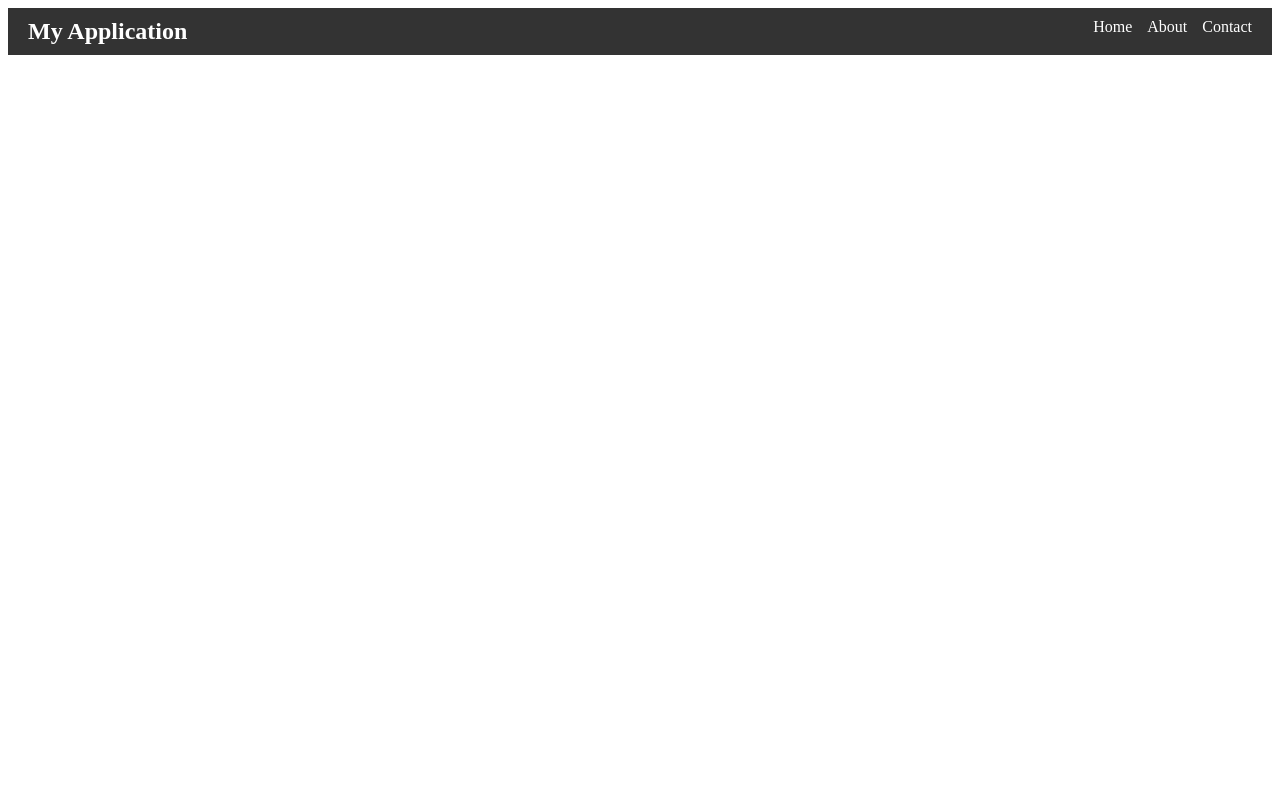
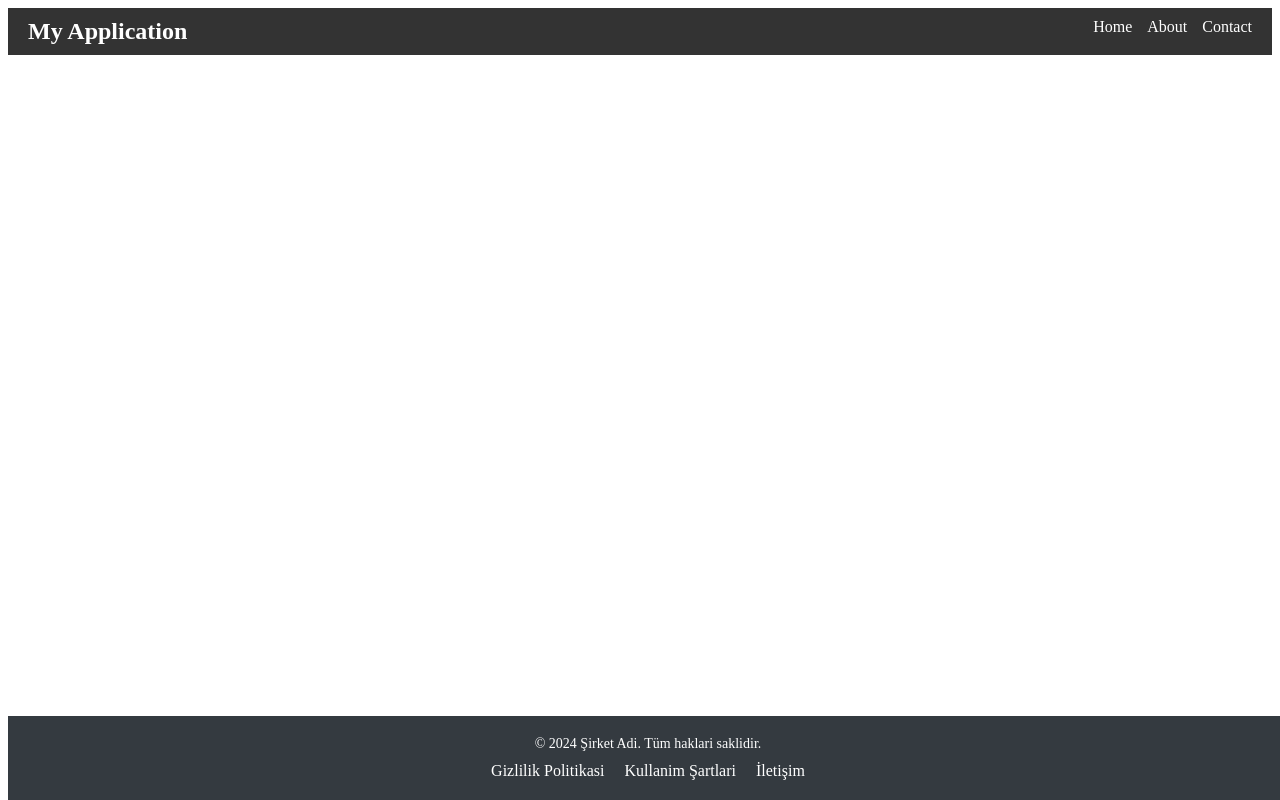
Before and after one commit to DDursuncanuzel/B-log, an Angular app: page / in a window 1280 px wide. Built offline with nearby package versions, Linux system fonts and the light colour scheme.

Commit message:
footerın eklenmesi

```diff
--- a/src/app/app.component.html
+++ b/src/app/app.component.html
@@ -1,2 +1,9 @@
 <app-header></app-header>
 <router-outlet></router-outlet>
+
+<app-footer></app-footer>
+<router-outlet></router-outlet>
+
+<div class="content">
+    <router-outlet></router-outlet>
+</div>
--- a/src/app/app.component.ts
+++ b/src/app/app.component.ts
@@ -3,12 +3,13 @@ import { Component, NgModule, OnInit } from '@angular/core';
 import { RouterOutlet } from '@angular/router';
 import { HeaderComponent } from './header/header.component';
 import { RouterLink } from '@angular/router';
+import { FooterComponent } from "./footer/footer.component";
 
 
 @Component({
   selector: 'app-root',
   standalone: true,
-  imports: [RouterOutlet, HeaderComponent, RouterLink ],
+  imports: [RouterOutlet, HeaderComponent, RouterLink, FooterComponent],
   templateUrl: './app.component.html',
   styleUrl: './app.component.scss'
 })
--- /dev/null
+++ b/src/app/footer/footer.component.html
@@ -0,0 +1,10 @@
+<footer class="footer">
+    <div class="container">
+      <p>&copy; 2024 Şirket Adi. Tüm haklari saklidir.</p>
+      <ul class="footer-links">
+        <li><a href="#">Gizlilik Politikasi</a></li>
+        <li><a href="#">Kullanim Şartlari</a></li>
+        <li><a href="#">İletişim</a></li>
+      </ul>
+    </div>
+  </footer>
--- /dev/null
+++ b/src/app/footer/footer.component.scss
@@ -0,0 +1,40 @@
+.footer {
+    background-color: #343a40;
+    color: #ffffff;
+    padding: 20px 0;
+    text-align: center;
+    position: fixed;
+    width: 100%;
+    bottom: 0;
+  }
+
+  .footer .container {
+    max-width: 1200px;
+    margin: 0 auto;
+  }
+
+  .footer p {
+    margin: 0;
+    font-size: 14px;
+  }
+
+  .footer-links {
+    list-style: none;
+    padding: 0;
+    margin: 10px 0 0 0;
+    display: flex;
+    justify-content: center;
+  }
+
+  .footer-links li {
+    margin: 0 10px;
+  }
+
+  .footer-links a {
+    text-decoration: none;
+    color: #ffffff;
+  }
+
+  .footer-links a:hover {
+    text-decoration: underline;
+  }
--- /dev/null
+++ b/src/app/footer/footer.component.ts
@@ -0,0 +1,13 @@
+import { Component, OnInit } from '@angular/core';
+
+@Component({
+  selector: 'app-footer',
+  standalone: true,
+  templateUrl: './footer.component.html',
+  styleUrl: './footer.component.scss'
+})
+export class FooterComponent implements OnInit {
+
+  ngOnInit(): void { }
+
+}
```
Also changed, not shown: 1 other file (tests, documents, lock files or other folders).
